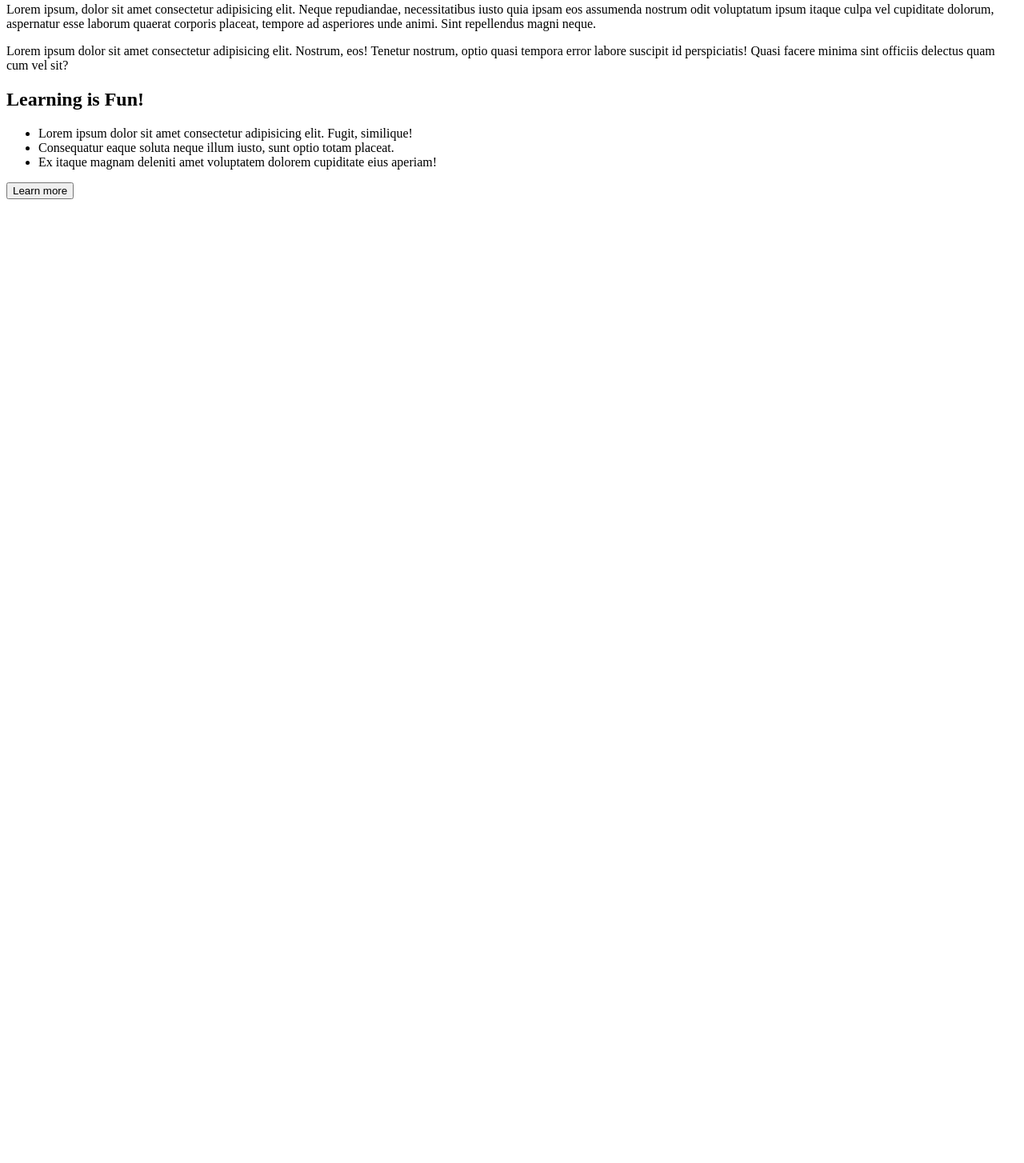
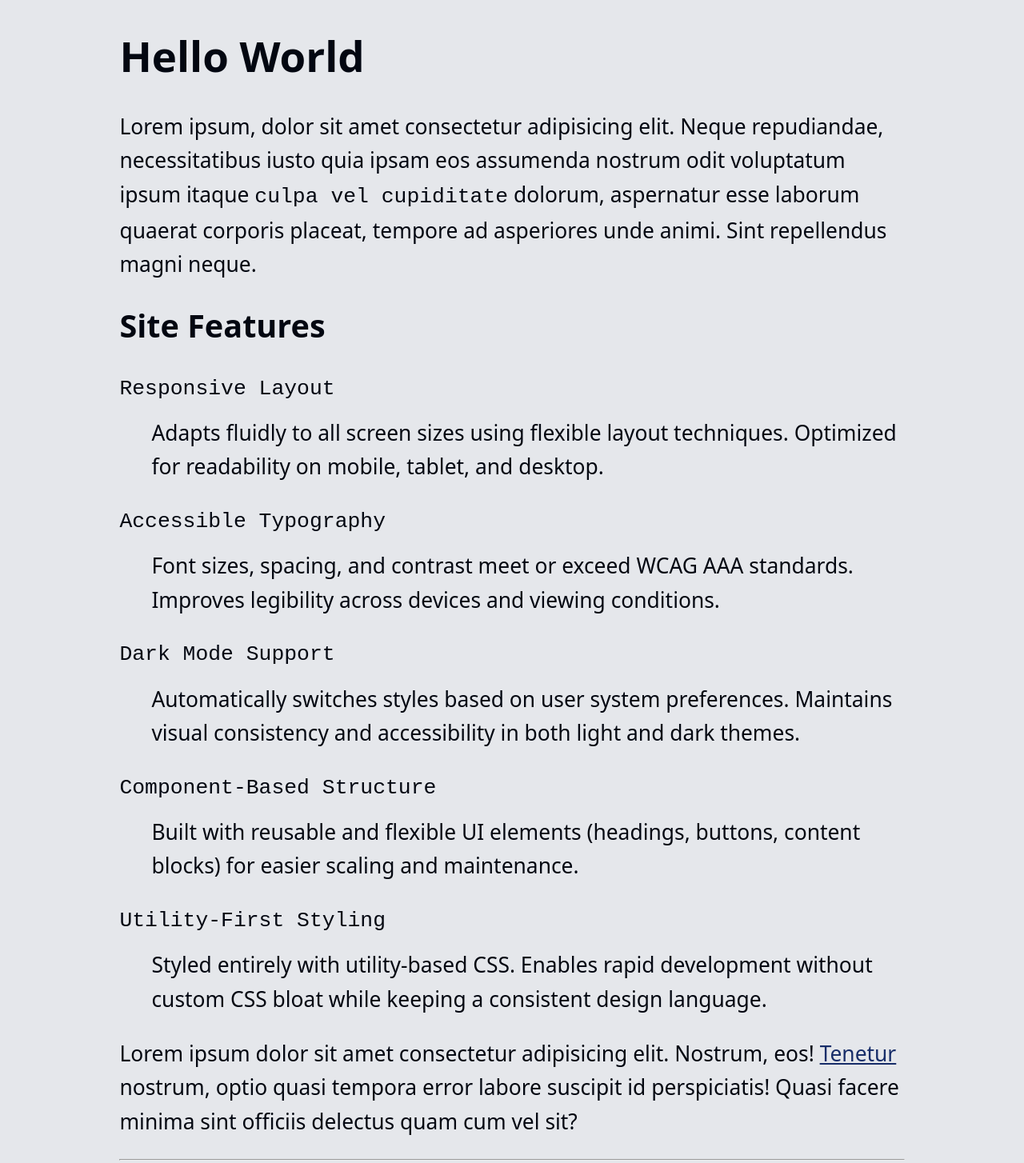
Before and after one commit to jg-the-coder/jgthecoder.github.io, a plain HTML site: page index.html in a window 1280 px wide. Shown: the part 77-1531 px from the top of the page at 80% size. Before the commit the page ends 800 px from the top, so only its background shows below. Drawn offline with Linux system fonts and the light colour scheme.

Commit message:
feat: add css and more html

```diff
--- a/index.html
+++ b/index.html
@@ -4,20 +4,69 @@
     <meta charset="UTF-8" />
     <meta name="viewport" content="width=device-width, initial-scale=1.0" />
     <title>Joshua's Website</title>
+    <link rel="stylesheet" href="styles/style.css" />
   </head>
   <body>
+    <a class="skip-nav-link" href="#main-content">skip navigation</a>
+    <main id="main-content">
       <h1>Hello World</h1>
       <p>
         Lorem ipsum, dolor sit amet consectetur adipisicing elit. Neque
         repudiandae, necessitatibus iusto quia ipsam eos assumenda nostrum odit
-      voluptatum ipsum itaque culpa vel cupiditate dolorum, aspernatur esse
-      laborum quaerat corporis placeat, tempore ad asperiores unde animi. Sint
-      repellendus magni neque.
+        voluptatum ipsum itaque <code>culpa vel cupiditate</code> dolorum,
+        aspernatur esse laborum quaerat corporis placeat, tempore ad asperiores
+        unde animi. Sint repellendus magni neque.
       </p>
+      <section>
+        <h2>Site Features</h2>
+
+        <dl>
+          <dt>Responsive Layout</dt>
+          <dd>
+            Adapts fluidly to all screen sizes using flexible layout techniques.
+            Optimized for readability on mobile, tablet, and desktop.
+          </dd>
+
+          <dt>Accessible Typography</dt>
+          <dd>
+            Font sizes, spacing, and contrast meet or exceed WCAG AAA standards.
+            Improves legibility across devices and viewing conditions.
+          </dd>
+
+          <dt>Dark Mode Support</dt>
+          <dd>
+            Automatically switches styles based on user system preferences.
+            Maintains visual consistency and accessibility in both light and
+            dark themes.
+          </dd>
+
+          <dt>Component-Based Structure</dt>
+          <dd>
+            Built with reusable and flexible UI elements (headings, buttons,
+            content blocks) for easier scaling and maintenance.
+          </dd>
+
+          <dt>Utility-First Styling</dt>
+          <dd>
+            Styled entirely with utility-based CSS. Enables rapid development
+            without custom CSS bloat while keeping a consistent design language.
+          </dd>
+        </dl>
+      </section>
       <p>
         Lorem ipsum dolor sit amet consectetur adipisicing elit. Nostrum, eos!
-      Tenetur nostrum, optio quasi tempora error labore suscipit id
-      perspiciatis! Quasi facere minima sint officiis delectus quam cum vel sit?
+        <a href="https://www.example.com" target="_blank">Tenetur</a> nostrum,
+        optio quasi tempora error labore suscipit id perspiciatis! Quasi facere
+        minima sint officiis delectus quam cum vel sit?
+      </p>
+      <hr />
+      <p>
+        Lorem ipsum dolor sit amet consectetur adipisicing elit. Incidunt
+        ducimus consequatur nulla quo perspiciatis repudiandae rerum. Quaerat,
+        rem iusto praesentium unde, pariatur adipisci vel et at, enim molestias
+        repudiandae excepturi expedita! Expedita, libero iusto deleniti
+        repudiandae ex, dolor, excepturi ut alias obcaecati quae rerum provident
+        fugit enim autem suscipit!
       </p>
 
       <h2>Learning is Fun!</h2>
@@ -35,5 +84,6 @@
         </li>
       </ul>
       <button>Learn more</button>
+    </main>
   </body>
 </html>
--- /dev/null
+++ b/styles/style.css
@@ -0,0 +1,102 @@
+html {
+  scroll-behavior: smooth;
+}
+
+body {
+  margin: 0 auto;
+  max-width: 65ch;
+  line-height: 1.6;
+  color: hsl(224, 71%, 4%);
+  background-color: hsl(220, 13%, 91%);
+  padding: min(5rem, 10%);
+  font-size: clamp(1.125rem, calc(1vw + 1rem), 1.65rem);
+  font-family: system-ui, -apple-system, BlinkMacSystemFont, "Segoe UI", Roboto,
+    Oxygen, Ubuntu, Cantarell, "Open Sans", "Helvetica Neue", sans-serif;
+}
+
+h1,
+h2,
+h3 {
+  line-height: 1.2;
+}
+
+a {
+  /* color: #7f0b22; */
+  color: hsl(224, 64%, 25%);
+  border-radius: 4px;
+}
+
+button {
+  padding: 0.5em 1em;
+  border-radius: 5px;
+  font: inherit;
+  border: 1px solid hsl(220, 65%, 30%);
+  cursor: pointer;
+  transition: all 300ms;
+  color: hsl(220, 13%, 91%);
+  background-color: hsl(220, 65%, 33%);
+  box-shadow: 1px 1px 10px hsla(220, 65%, 33%, 1);
+}
+
+button:hover {
+  background-color: hsl(220, 65%, 25%);
+}
+
+dl dt {
+  font-family: monospace;
+  margin-bottom: 0.5em;
+}
+
+dl dd {
+  margin-bottom: 1em;
+}
+
+.skip-nav-link {
+  background-color: hsl(220, 65%, 33%);
+  color: hsl(220, 13%, 91%);
+  position: absolute;
+  top: 0;
+  transform: translateY(-200%);
+  padding: 0.5rem 1.5rem;
+  border-radius: 0 0 0.25rem 0.25rem;
+  border: none;
+  font-weight: bold;
+  left: 1rem;
+  transition: transform 300ms ease-in-out;
+  text-decoration: none;
+  box-shadow: 1px 1px 30px hsla(220, 65%, 95%, 0.8);
+}
+
+.skip-nav-link:focus {
+  transform: translateY(0);
+}
+
+*:focus:not(:hover) {
+  outline: 3px solid #fb7185;
+}
+@media (prefers-color-scheme: dark) {
+  body {
+    background-color: hsl(224, 71%, 4%);
+    color: #ddd;
+  }
+
+  button {
+    border: 1px solid hsl(220, 65%, 70%);
+    background-color: hsl(224, 65%, 80%);
+    color: hsl(224, 71%, 4%);
+    box-shadow: 1px 1px 5px hsla(220, 65%, 95%, 0.8);
+  }
+
+  button:hover {
+    background-color: hsl(224, 65%, 70%);
+  }
+
+  a {
+    color: hsl(224, 65%, 80%);
+  }
+
+  .skip-nav-link {
+    color: hsl(224, 71%, 4%);
+    background-color: hsl(224, 65%, 80%);
+  }
+}
```
Lines whose indentation alone changed are shown as unchanged.
